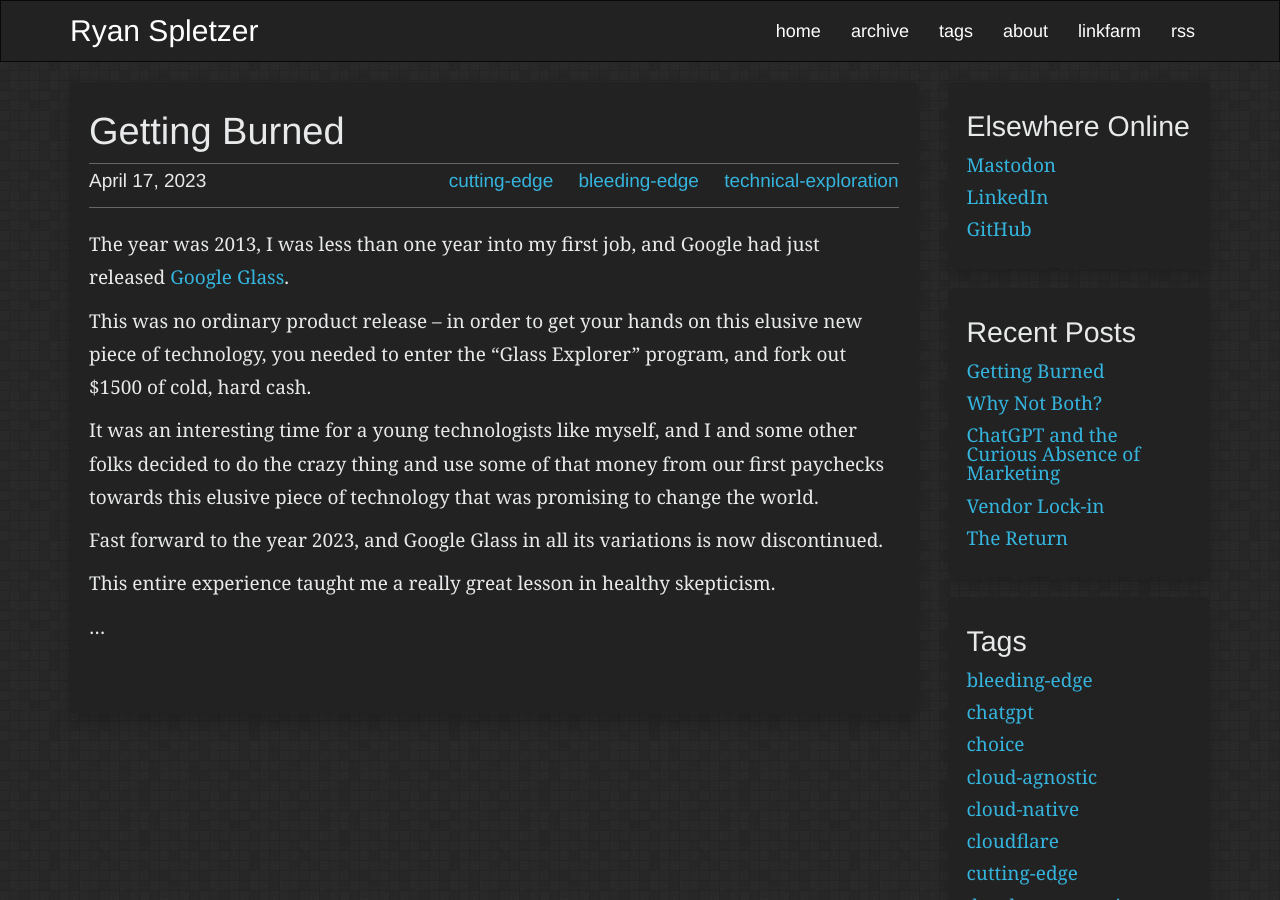
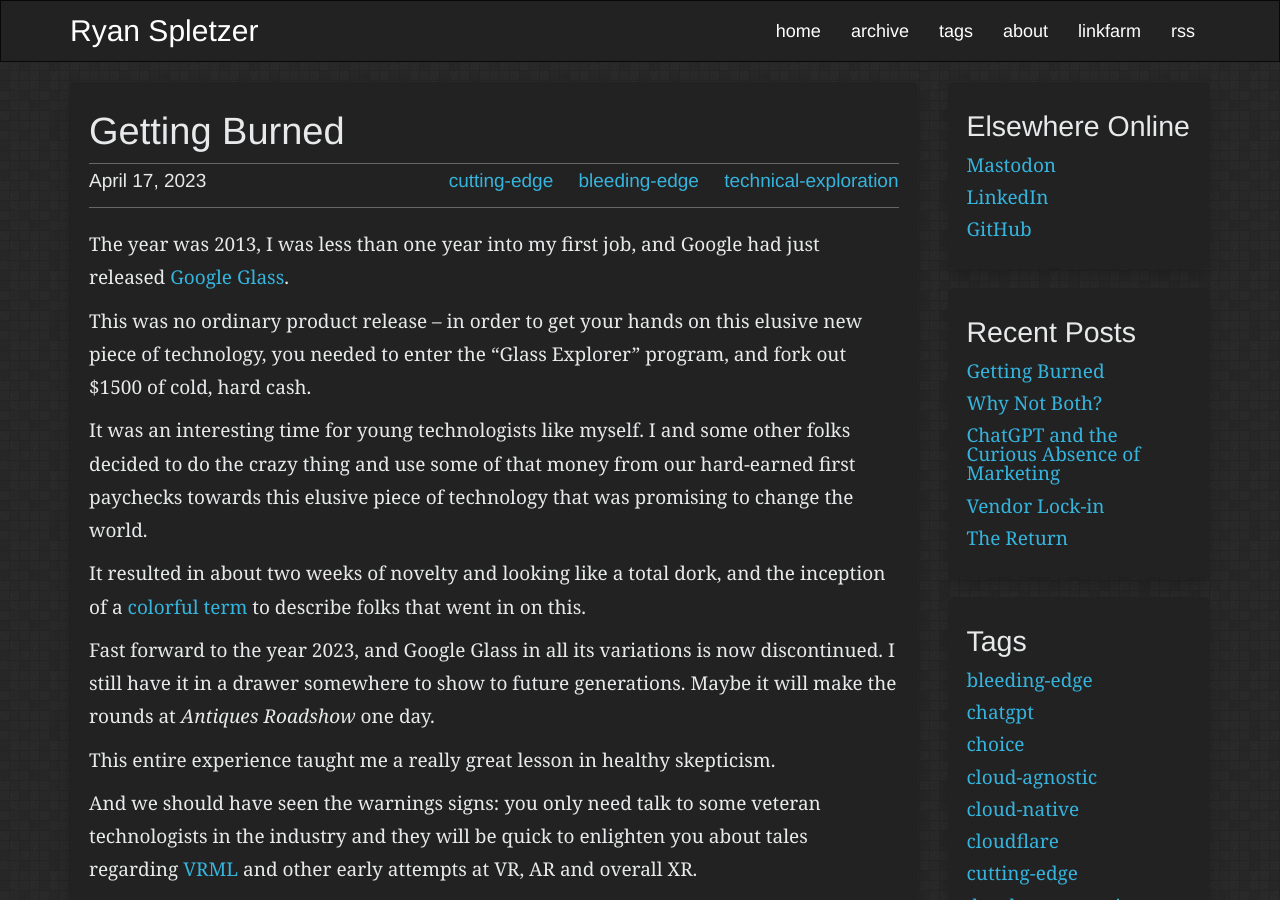
Before and after one commit to ryanspletzer/ryanspletzer.github.io, a Jekyll site: the page built from _posts/2023-04-19-getting-burned.md, in a window 1280 px wide and 900 px high. Built offline with Jekyll 4.4.1, drawn with Linux system fonts in a browser that asks for light colours.

Commit message:
Update 2023-04-19-getting-burned.md

```diff
--- a/_posts/2023-04-19-getting-burned.md
+++ b/_posts/2023-04-19-getting-burned.md
@@ -16,12 +16,20 @@ The year was 2013, I was less than one year into my first job, and Google had ju
 This was no ordinary product release -- in order to get your hands on this elusive new piece of technology, you needed
 to enter the "Glass Explorer" program, and fork out $1500 of cold, hard cash.
 
-It was an interesting time for a young technologists like myself, and I and some other folks decided to do the crazy
-thing and use some of that money from our first paychecks towards this elusive piece of technology that was promising to
-change the world.
+It was an interesting time for young technologists like myself. I and some other folks decided to do the crazy thing
+and use some of that money from our hard-earned first paychecks towards this elusive piece of technology that was
+promising to change the world.
 
-Fast forward to the year 2023, and Google Glass in all its variations is now discontinued.
+It resulted in about two weeks of novelty and looking like a total dork, and the inception of a
+[colorful term](https://www.techopedia.com/definition/30095/glasshole) to describe folks that went in on this.
+
+Fast forward to the year 2023, and Google Glass in all its variations is now discontinued. I still have it in a drawer
+somewhere to show to future generations. Maybe it will make the rounds at _Antiques Roadshow_ one day.
 
 This entire experience taught me a really great lesson in healthy skepticism.
 
+And we should have seen the warnings signs: you only need talk to some veteran technologists in the industry and
+they will be quick to enlighten you about tales regarding [VRML](https://en.wikipedia.org/wiki/VRML) and other early
+attempts at VR, AR and overall XR.
+
 ...
```
Also changed, not shown: other parts of _posts/2023-04-19-getting-burned.md (+1 -1 lines).
